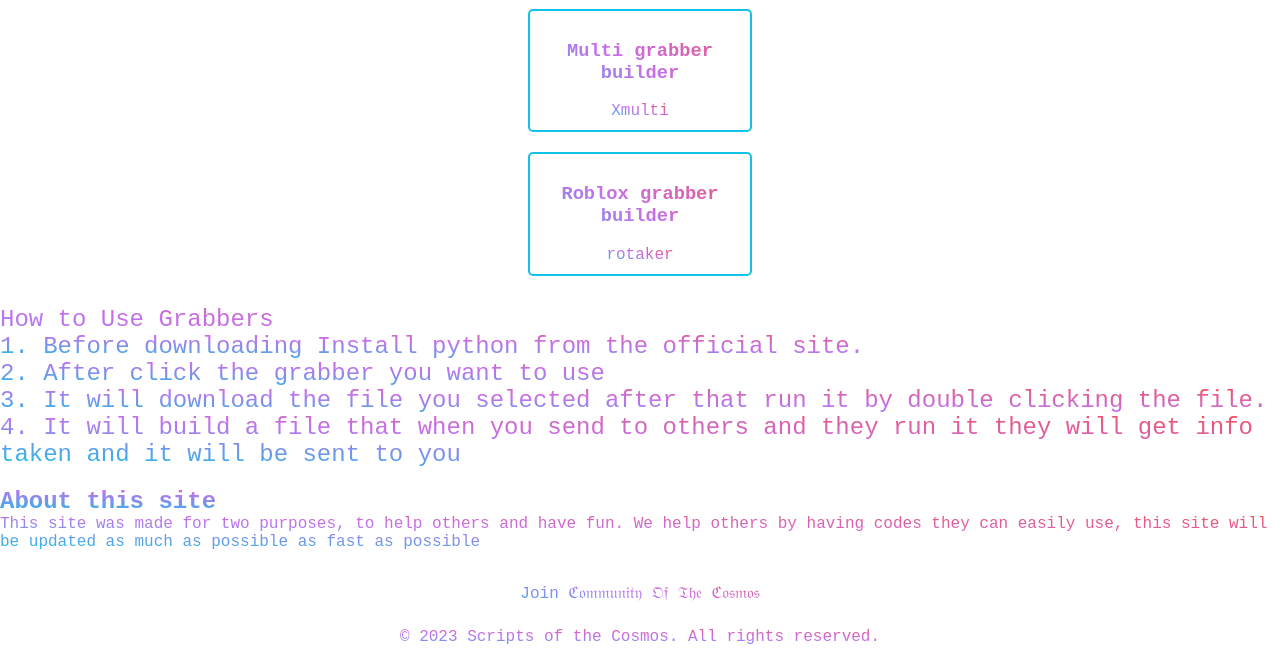
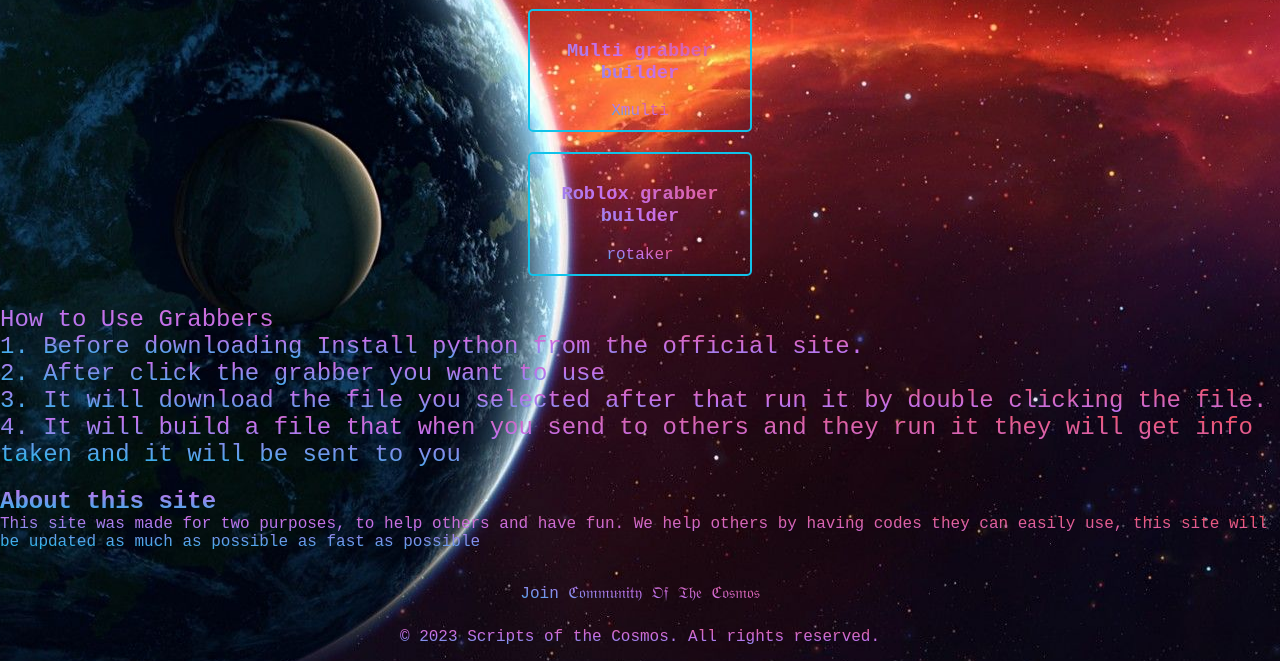
Before and after one commit to mg0the0goat00/script-of-the-cosmos, a plain HTML site: page index.html in a window 1280 px wide. Shown: the part 479-1140 px from the top of the page. Drawn offline with Linux system fonts and the light colour scheme.

Commit message:
Update index.html

```diff
--- a/index.html
+++ b/index.html
@@ -8,7 +8,7 @@
 
   <style>
     body {
-      background: url('background.png');
+      background: url('l.png');
       background-size: auto;
       background-position: center;
       color: transparent;
```
